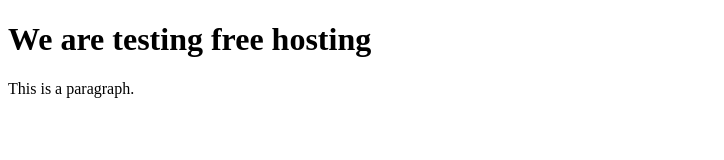
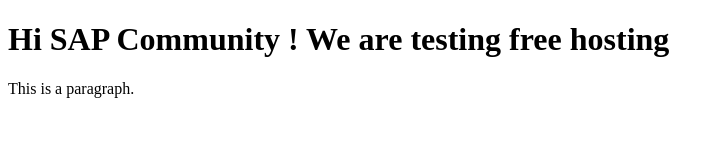
Before and after one commit to mk496/sapcom, a plain HTML site: page index.html in a window 1280 px wide. Shown: the whole page, without its empty margins (0-724 px from the left). Drawn offline with Linux system fonts and the light colour scheme.

Commit message:
title in body

```diff
--- a/index.html
+++ b/index.html
@@ -5,7 +5,8 @@
 </head>
 <body>
 
-<h1>We are testing free hosting</h1>
+<h1> Hi SAP Community !
+    We are testing free hosting</h1>
 <p>This is a paragraph.</p>
 
 </body>
```
